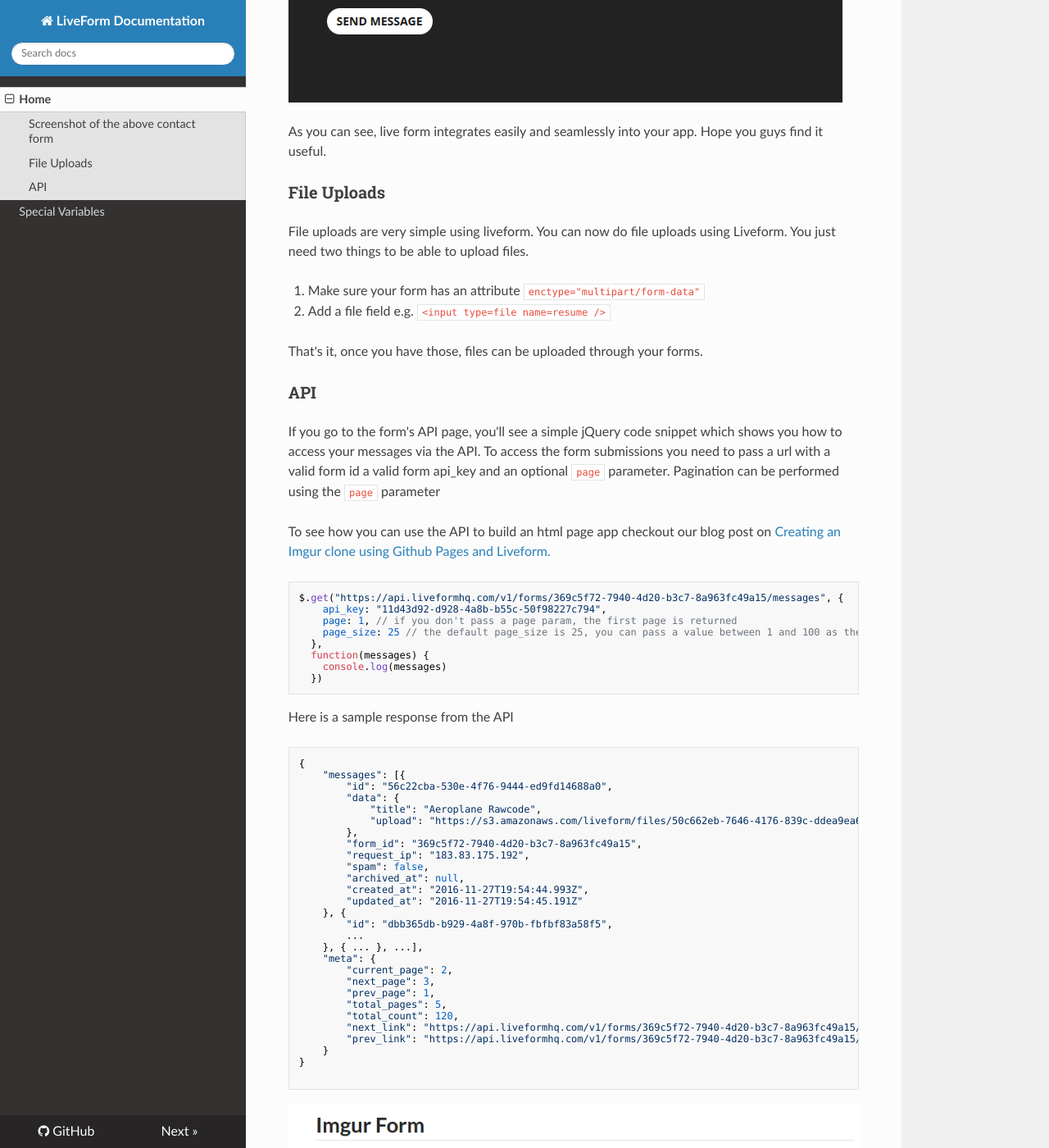
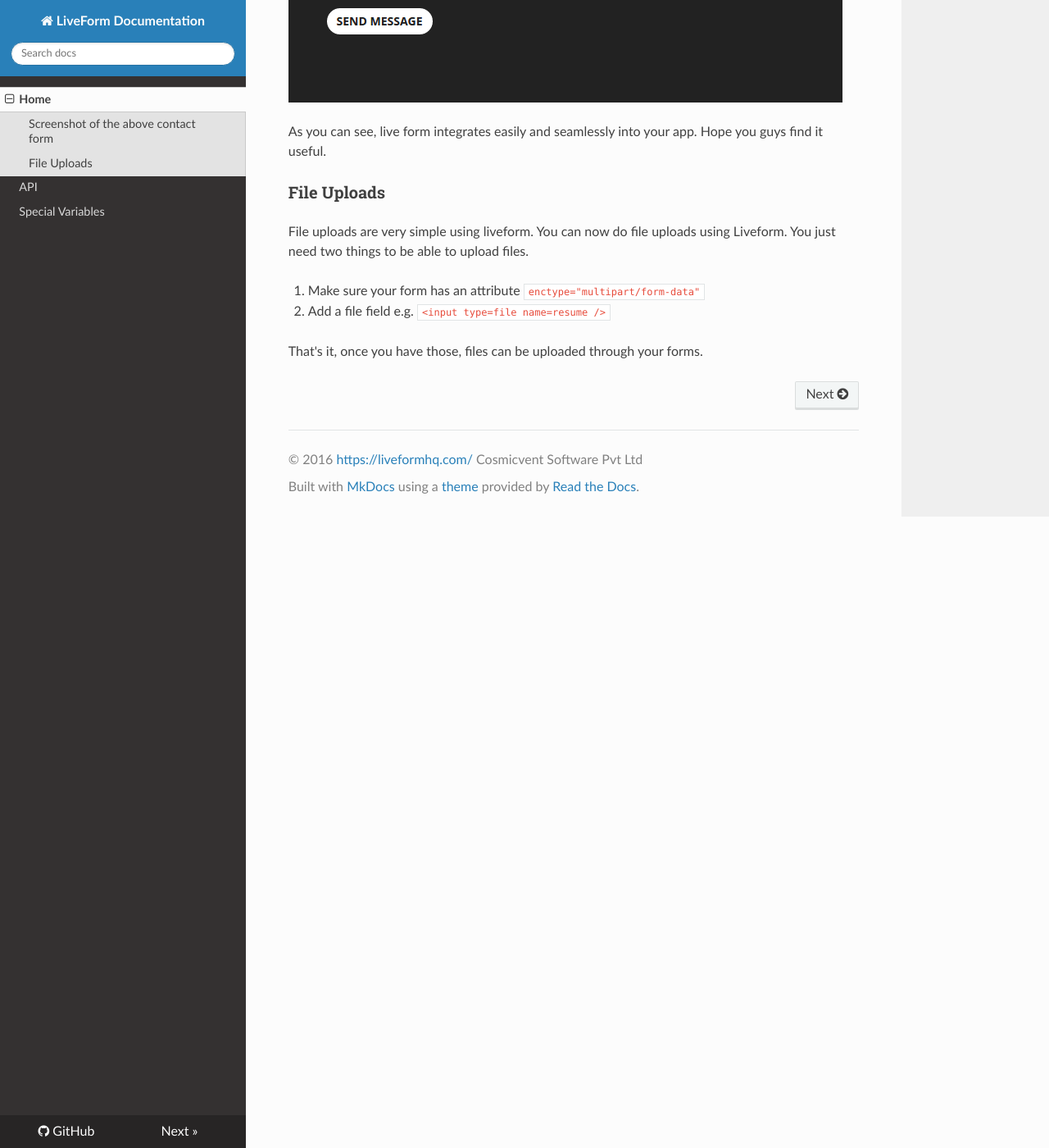
Before and after one commit to liveformhq/docs.liveformhq.com, an MkDocs documentation site: the page built from docs/index.md, in a window 1280 px wide and 1400 px high, scrolled down 1139 px. Shown: the whole window at 82% size. Built offline with MkDocs 1.6.1, drawn with Linux system fonts in a browser that asks for light colours; nearby versions of some CDN libraries; old or Windows-style settings are respelled for this version of MkDocs.

````diff
--- a/docs/index.md
+++ b/docs/index.md
@@ -46,57 +46,3 @@ You just need two things to be able to upload files.
  2. Add a file field e.g. `<input type=file name=resume />`
 
 That's it, once you have those, files can be uploaded through your forms.
-
-### API
-
-If you go to the form's API page, you'll see a simple jQuery code snippet which shows you how to
-access your messages via the API. To access the form submissions you need to pass a url with a valid form id
-a valid form api_key and an optional `page` parameter. Pagination can be performed using the `page` parameter
-
-To see how you can use the API to build an html page app checkout our blog post on
-[ Creating an Imgur clone using Github Pages and Liveform.](http://blog.liveformhq.com/2016/11/27/creating-an-imgur-clone-using-github-pages-and-liveform/)
-
-```javascript
-$.get("https://api.liveformhq.com/v1/forms/369c5f72-7940-4d20-b3c7-8a963fc49a15/messages", {
-    api_key: "11d43d92-d928-4a8b-b55c-50f98227c794",
-    page: 1, // if you don't pass a page param, the first page is returned
-    page_size: 25 // the default page_size is 25, you can pass a value between 1 and 100 as the page_size
-  },
-  function(messages) {
-    console.log(messages)
-  })
-```
-
-Here is a sample response from the API
-```javascript
-{
-    "messages": [{
-        "id": "56c22cba-530e-4f76-9444-ed9fd14688a0",
-        "data": {
-            "title": "Aeroplane Rawcode",
-            "upload": "https://s3.amazonaws.com/liveform/files/50c662eb-7646-4176-839c-ddea9ea61486/aeroplane.jpg"
-        },
-        "form_id": "369c5f72-7940-4d20-b3c7-8a963fc49a15",
-        "request_ip": "183.83.175.192",
-        "spam": false,
-        "archived_at": null,
-        "created_at": "2016-11-27T19:54:44.993Z",
-        "updated_at": "2016-11-27T19:54:45.191Z"
-    }, {
-        "id": "dbb365db-b929-4a8f-970b-fbfbf83a58f5",
-        ...
-    }, { ... }, ...],
-    "meta": {
-        "current_page": 2,
-        "next_page": 3,
-        "prev_page": 1,
-        "total_pages": 5,
-        "total_count": 120,
-        "next_link": "https://api.liveformhq.com/v1/forms/369c5f72-7940-4d20-b3c7-8a963fc49a15/messages?page=3",
-        "prev_link": "https://api.liveformhq.com/v1/forms/369c5f72-7940-4d20-b3c7-8a963fc49a15/messages?page=1"
-    }
-}
-
-```
-
-![Liveform API Code](/images/liveform-api.png)
--- a/mkdocs.yml
+++ b/mkdocs.yml
@@ -9,6 +9,7 @@ google_analytics: ['UA-85287696-1', 'liveformhq.com']
 copyright: '&copy; 2016 <a href="https://liveformhq.com/">https://liveformhq.com/</a> Cosmicvent Software Pvt Ltd'
 pages:
 - Home: 'index.md'
+- API: 'api.md'
 - Special Variables: 'special_variables.md'
 #- How to Setup:
 #- Hexo: 'hexo.md'
````
Also changed, not shown: docs/api.md (added, +108 -0 lines).
